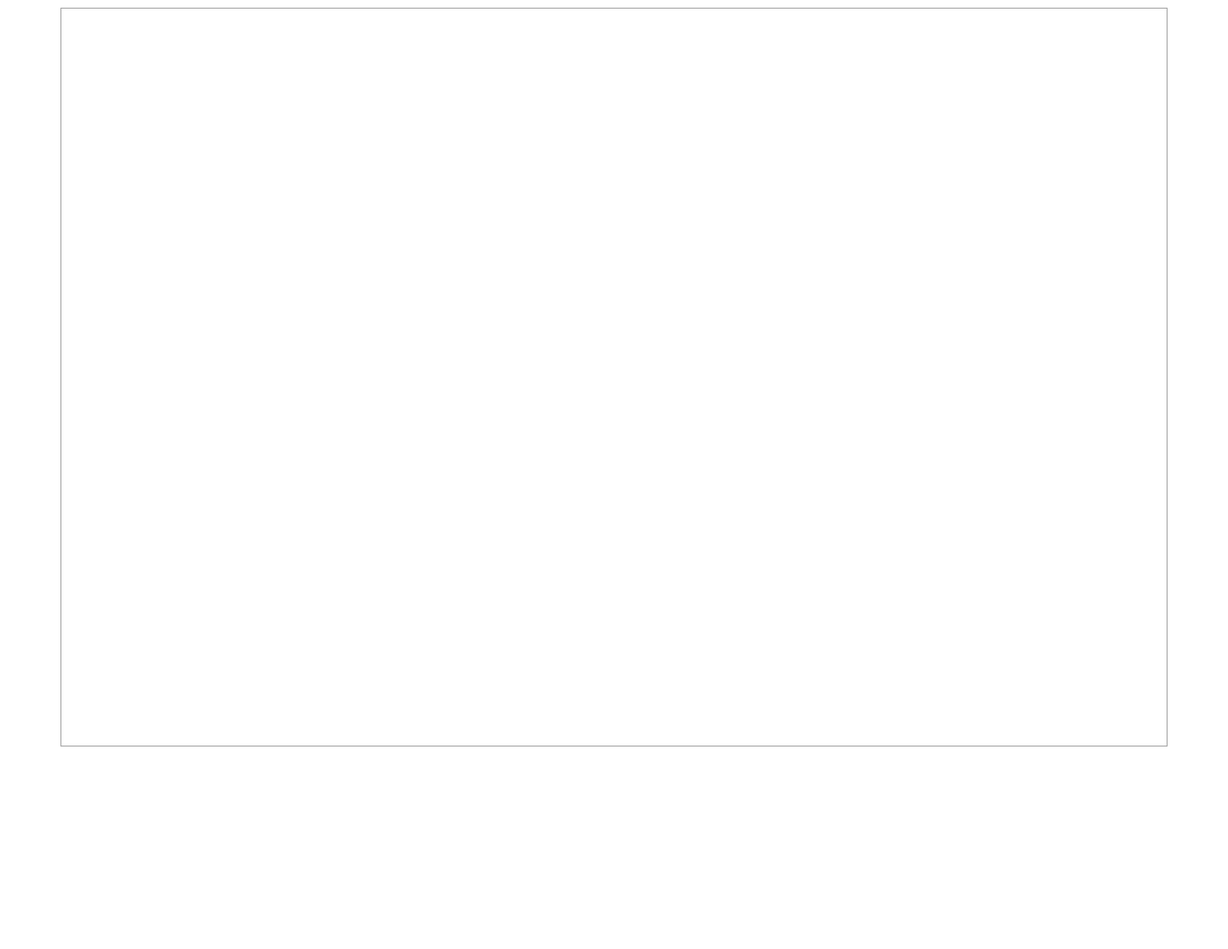
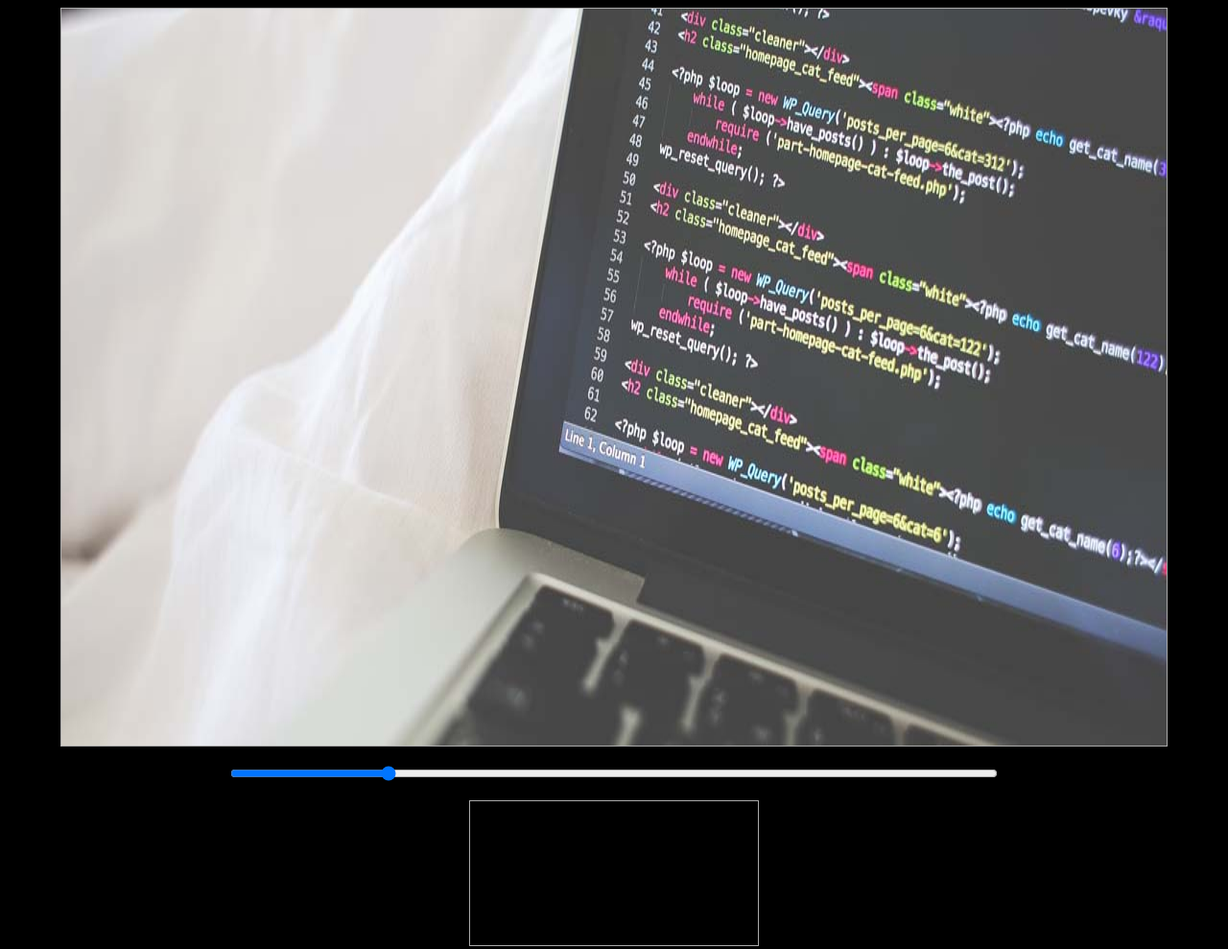
Before and after one commit to AlexZ33/canvas_demo, a plain HTML site: page canvas_image_processing/index.html in a window 1280 px wide. Shown: the whole page at 96% size. Before the commit the page ends 800 px from the top, so only its background shows below. Drawn offline with Linux system fonts and the light colour scheme.

Commit message:
图片缩放查看

```diff
--- a/canvas_image_processing/index.html
+++ b/canvas_image_processing/index.html
@@ -4,29 +4,71 @@
 	<meta charset="UTF-8">
 	<title>canvas image processing | 镜心书社 </title>
 </head>
-<body>
+<body style="background-color: black">
 	<canvas id="canvas" style="display: block; margin: 0 auto;border: 1px solid #aaa;">
 	你的浏览器尚不支持canvas
+	</canvas>
+
+	<input type="range" name="" style="display: block;margin: 20px auto;width: 800px" id="scale-range"  min="0.5" max="3.0"  step="0.01" value="1.0" />
+
+	<canvas id="watermark-canvas" style="display:block;margin:0 auto;border:1px solid #aaa;">
+	您的浏览器尚不支持canvas
+
 	</canvas>
 
 	<script type="text/javascript">
 		var canvas =document.getElementById("canvas");
 		var ctx=canvas.getContext("2d");
+		var slider=document.getElementById("scale-range");
 		var image= new Image();
+
+		var watermarkCanvas=document.getElementById("watermark-canvas");
+		var watermarkCtx=watermarkCanvas.getContext("2d");
 
 		window.onload= function(){
 
 			canvas.width=1152;
 			canvas.height=768;
 
-			image.src="";
-			image.omload=function(){
+			var scale=slider.value;
 
-				ctx.drawImage(image,0,0)
+			image.src="../images/img.jpg";
+			image.onload=function(){
+
+				drawImageByScale(scale);
+
+				slider.onmousemove=function(){
+					scale=slider.value;
+					drawImageByScale(scale);
+				}
+
+
+
+					//ctx.drawImage(image,0,0,canvas.width,canvas.height);
+
+					// ctx.drawImage(image,600,200,400,400,0,0,400,400)
 
 			}
 
-		}
+		};
+
+		function drawImageByScale(scale){
+
+					var imageWidth=canvas.width*scale;
+					var imageHeight=canvas.width*scale;
+
+					// var sx=imageWidth/2-canvas.width/2;
+					// var sy=imageHeight/2-canvas.height/2;
+
+
+					// ctx.drawImage( image , sx , sy, canvas.width , canvas.height , 0 , 0 , canvas.width , canvas.height);
+					var dx=(canvas.width-imageWidth)/2;
+					var dy=(canvas.height-imageHeight)/2;
+					ctx.clearRect(0 , 0,canvas.width,canvas.height);
+					ctx.drawImage(image,dx,dy,imageWidth,imageHeight);
+
+				}
+
 	</script>
 </body>
 </html>
```
Also changed, not shown: images/img.jpg (added).
